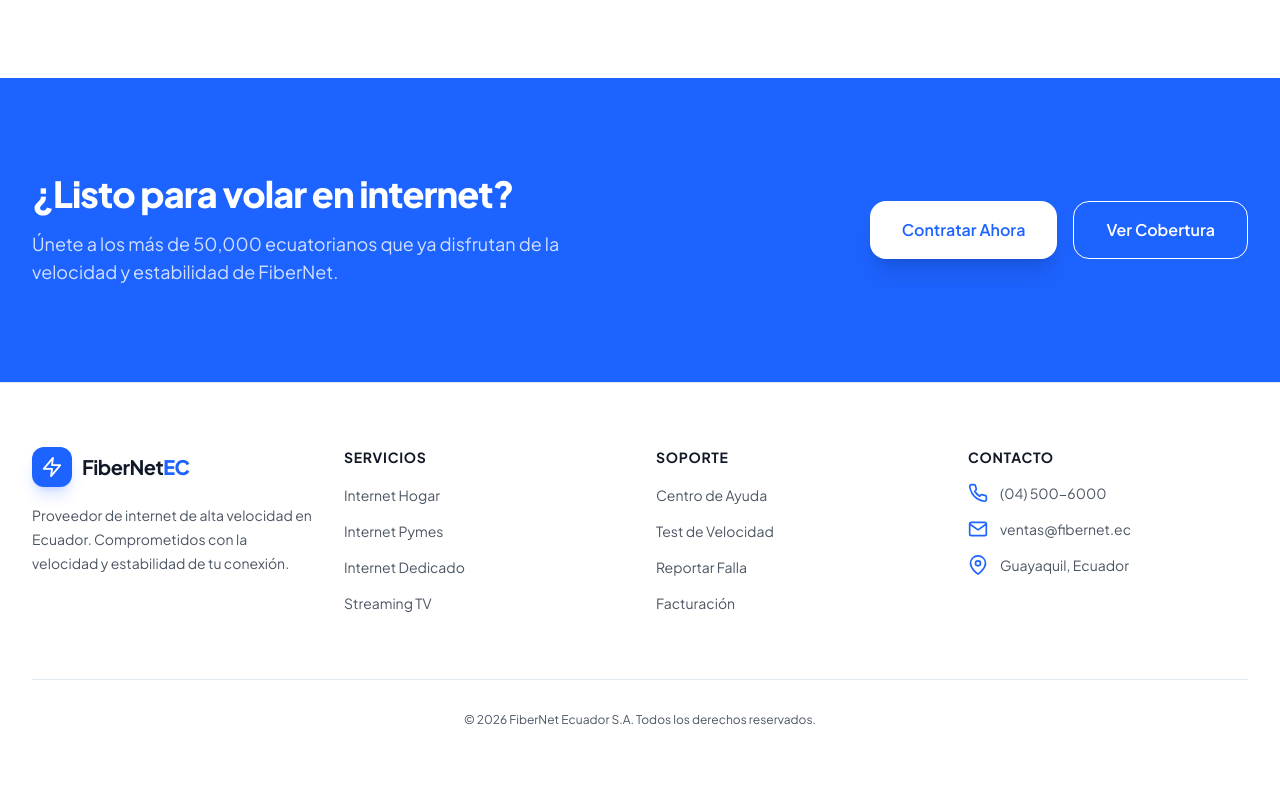
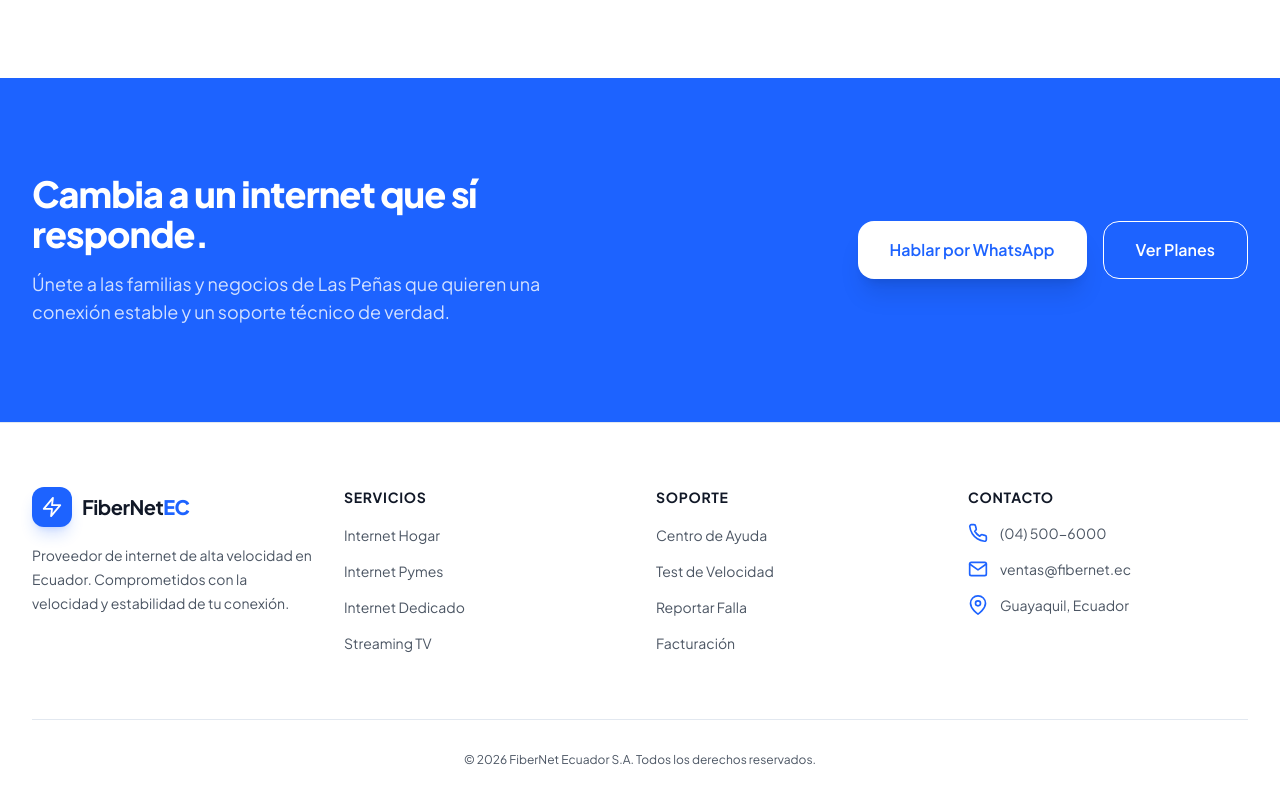
Before and after one commit to DerianPaez/ultramax, a Next.js app: page / in a window 1280 px wide. Shown: the part 5403-6203 px from the top of the page. Before the commit the page ends 6163 px from the top, so only its background shows below. Built offline with nearby package versions, Linux system fonts and the light colour scheme.

Commit message:
refactor(cta): update cta section copywriting and redirect links

```diff
--- a/components/section/Cta.tsx
+++ b/components/section/Cta.tsx
@@ -1,5 +1,5 @@
+import Link from 'next/link';
 import React from 'react';
-import Link from 'next/link';
 import { contactInfo } from '../../data/navigation';
 
 export const Cta: React.FC = () => {
@@ -9,10 +9,11 @@
         <div className="flex flex-col gap-8 md:flex-row md:items-center md:justify-between">
           <div className="max-w-xl flex flex-col gap-4">
             <h2 className="text-3xl font-extrabold tracking-tight sm:text-4xl">
-              ¿Listo para volar en internet?
+              Cambia a un internet que sí responde.
             </h2>
             <p className="text-lg text-white/80">
-              Únete a los más de 50,000 ecuatorianos que ya disfrutan de la velocidad y estabilidad de FiberNet.
+              Únete a las familias y negocios de Las Peñas que quieren una
+              conexión estable y un soporte técnico de verdad.
             </p>
           </div>
 
@@ -23,13 +24,13 @@
               rel="noopener noreferrer"
               className="inline-flex items-center justify-center bg-white text-primary border-none hover:bg-neutral-100 font-semibold rounded-2xl shadow-xl shadow-black/10 px-8 py-4 cursor-pointer transition-all duration-200"
             >
-              Contratar Ahora
+              Hablar por WhatsApp
             </Link>
             <Link
-              href="#cobertura"
+              href="#planes"
               className="inline-flex items-center justify-center border border-white text-white hover:bg-white/10 font-semibold rounded-2xl px-8 py-4 transition-all duration-200 cursor-pointer"
             >
-              Ver Cobertura
+              Ver Planes
             </Link>
           </div>
         </div>
```
